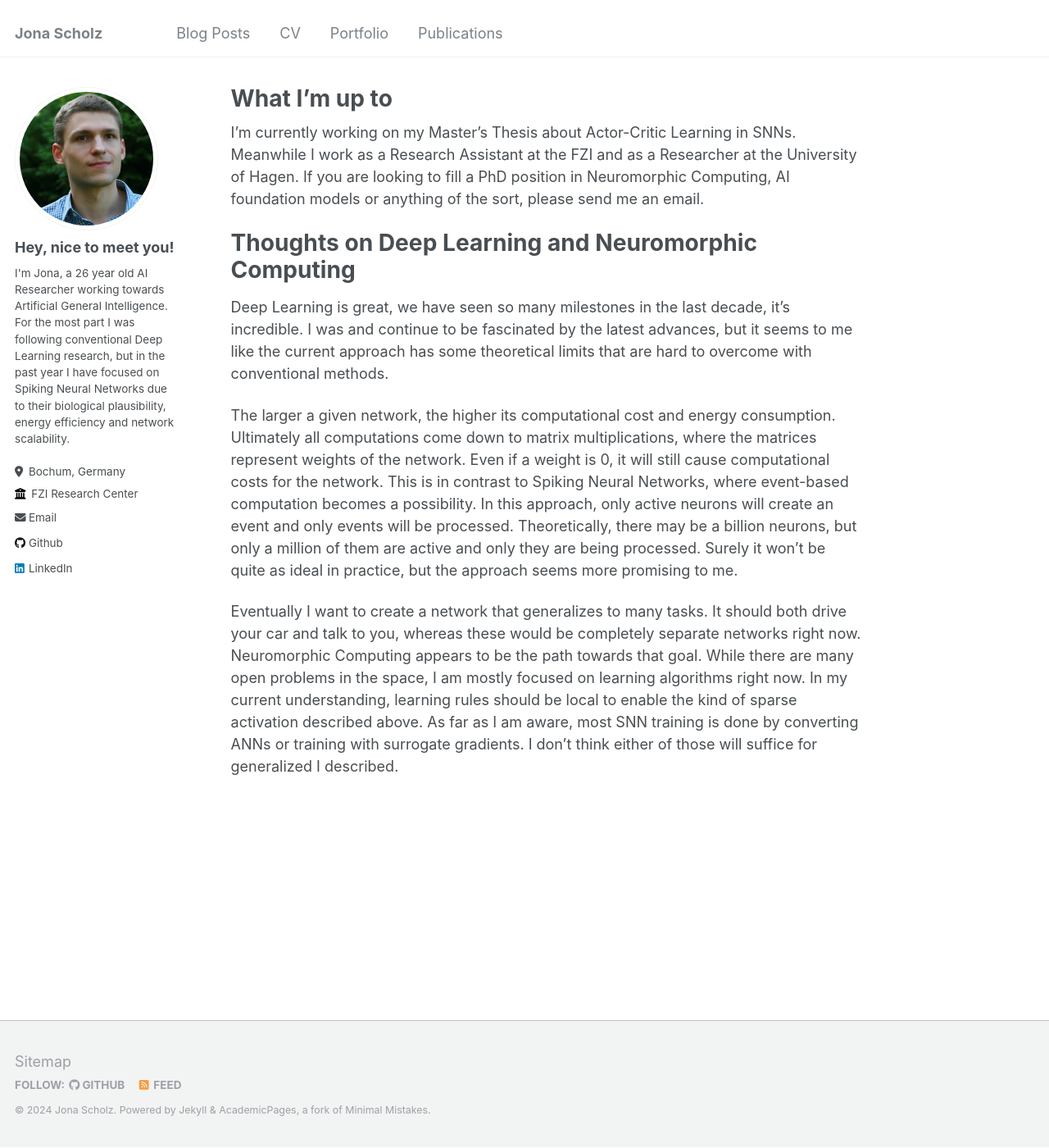
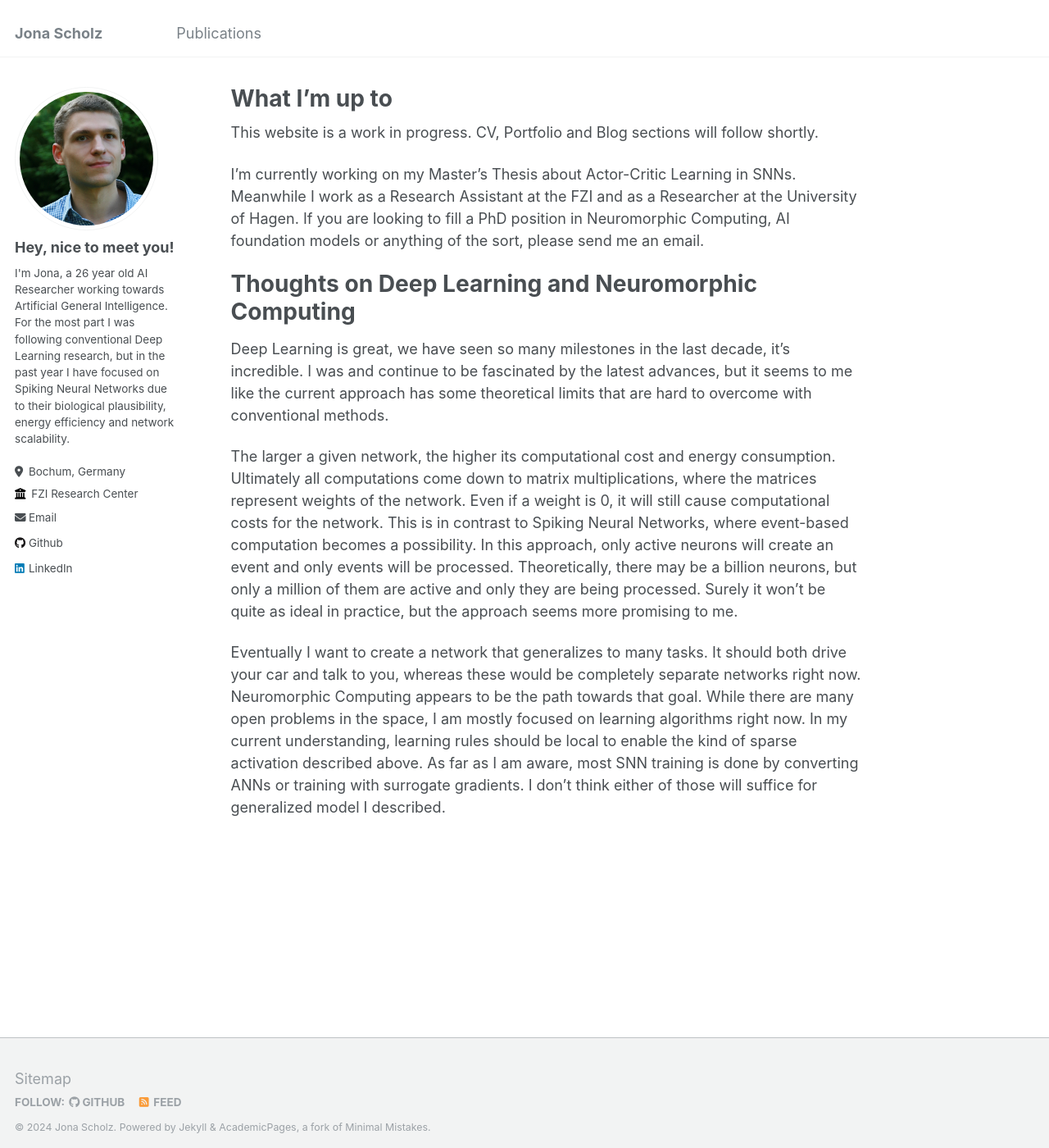
Before and after one commit to jonascholz/jonascholz.github.io, a Jekyll site: the page built from _pages/about.md, in a window 1280 px wide and 1400 px high. Shown: the whole window at 82% size. Built offline with Jekyll 4.4.1, drawn with Linux system fonts in a browser that asks for light colours.

Commit message:
added disclaimer

```diff
--- a/_pages/about.md
+++ b/_pages/about.md
@@ -7,6 +7,8 @@ redirect_from:
   - /about.html
 ---
 
+This website is a work in progress. CV, Portfolio and Blog sections will follow shortly.
+
 I'm currently working on my Master's Thesis about Actor-Critic Learning in SNNs. Meanwhile I work as a Research Assistant at the FZI and as a Researcher at the University of Hagen. If you are looking to fill a PhD position in Neuromorphic Computing, AI foundation models or anything of the sort, please send me an email.
 
 Thoughts on Deep Learning and Neuromorphic Computing
@@ -15,4 +17,4 @@ Deep Learning is great, we have seen so many milestones in the last decade, it's
 
 The larger a given network, the higher its computational cost and energy consumption. Ultimately all computations come down to matrix multiplications, where the matrices represent weights of the network. Even if a weight is 0, it will still cause computational costs for the network. This is in contrast to Spiking Neural Networks, where event-based computation becomes a possibility. In this approach, only active neurons will create an event and only events will be processed. Theoretically, there may be a billion neurons, but only a million of them are active and only they are being processed. Surely it won't be quite as ideal in practice, but the approach seems more promising to me.
 
-Eventually I want to create a network that generalizes to many tasks. It should both drive your car and talk to you, whereas these would be completely separate networks right now. Neuromorphic Computing appears to be the path towards that goal. While there are many open problems in the space, I am mostly focused on learning algorithms right now. In my current understanding, learning rules should be local to enable the kind of sparse activation described above. As far as I am aware, most SNN training is done by converting ANNs or training with surrogate gradients. I don't think either of those will suffice for generalized I described.
+Eventually I want to create a network that generalizes to many tasks. It should both drive your car and talk to you, whereas these would be completely separate networks right now. Neuromorphic Computing appears to be the path towards that goal. While there are many open problems in the space, I am mostly focused on learning algorithms right now. In my current understanding, learning rules should be local to enable the kind of sparse activation described above. As far as I am aware, most SNN training is done by converting ANNs or training with surrogate gradients. I don't think either of those will suffice for generalized model I described.
```
Also changed, not shown: _data/navigation.yml (+6 -6 lines).
